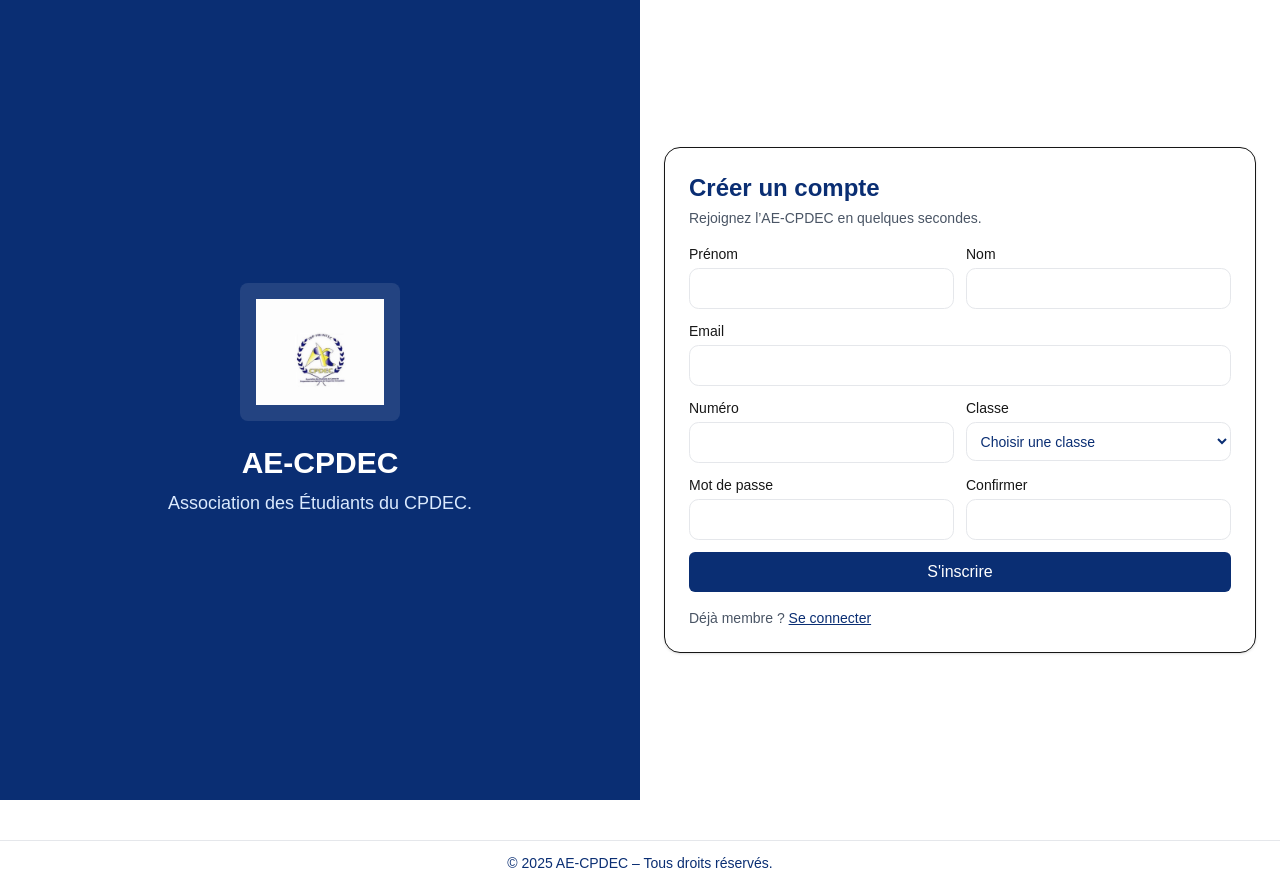
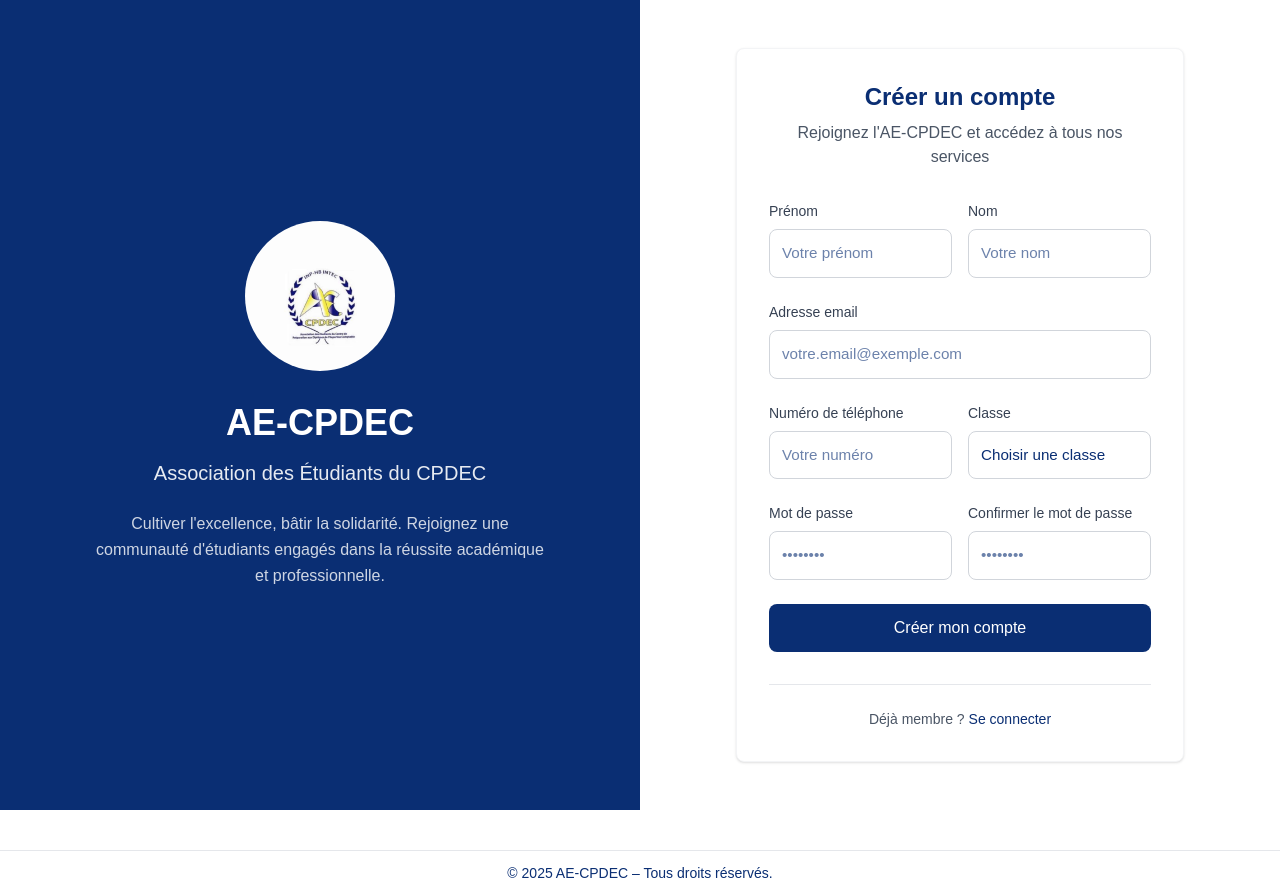
Before and after one commit to Harvyn-dev/ae-cpdec, a Next.js app: page /register in a window 1280 px wide. Built offline with nearby package versions, Linux system fonts and the light colour scheme.

Commit message:
Fix: LOGO

```diff
--- a/src/app/(auth)/layout.tsx
+++ b/src/app/(auth)/layout.tsx
@@ -1,32 +1,47 @@
-// src/app/(auth)/layout.tsx
-import Image from "next/image";
+import type React from "react"
+import Image from "next/image"
 
 export default function AuthLayout({ children }: { children: React.ReactNode }) {
   return (
-    <div className="min-h-screen grid md:grid-cols-2">
-      {/* Colonne visuelle gauche */}
-      <div className="hidden md:flex bg-[#0A2E73] items-center justify-center p-8">
-        <div className="text-center text-white">
-          <div className="mb-6">
-            {/* Place le fichier public/logo.png (ou change le src) */}
+    <div className="min-h-screen bg-gray-50">
+      <div className="min-h-screen grid lg:grid-cols-2">
+        <div className="hidden lg:flex bg-[#0A2E73] items-center justify-center p-12">
+          <div className="text-center text-white">
             <Image
               src="/images/logo.png"
-              alt="AE-CPDEC"
-              width={160}
-              height={160}
-              className="mx-auto rounded-lg p-4 bg-white/10"
+              alt="AE-CPDEC Logo"
+              width={150}
+              height={150}
+              className="mx-auto mb-8 rounded-full object-cover aspect-square"
               priority
             />
+            <h1 className="text-4xl font-bold mb-4">AE-CPDEC</h1>
+            <p className="text-xl text-white/90 mb-6">Association des Étudiants du CPDEC</p>
+            <p className="text-white/80 leading-relaxed max-w-md">
+              Cultiver l'excellence, bâtir la solidarité. Rejoignez une communauté d'étudiants engagés dans la réussite
+              académique et professionnelle.
+            </p>
           </div>
-          <h1 className="text-3xl font-bold mb-2">AE-CPDEC</h1>
-          <p className="text-lg text-blue-100">
-            Association des Étudiants du CPDEC.
-          </p>
+        </div>
+
+        <div className="flex items-center justify-center p-6 lg:p-12 bg-white">
+          <div className="w-full max-w-md">
+            <div className="lg:hidden text-center mb-8">
+              <Image
+                src="/images/logo.png"
+                alt="AE-CPDEC Logo"
+                width={100}
+                height={100}
+                className="mx-auto mb-4"
+                priority
+              />
+              <h1 className="text-2xl font-bold text-[#0A2E73] mb-2">AE-CPDEC</h1>
+              <p className="text-sm text-gray-600">Association des Étudiants du CPDEC</p>
+            </div>
+            {children}
+          </div>
         </div>
       </div>
-
-      {/* Colonne droite : contenu des pages du segment (auth) */}
-      <div className="flex items-center justify-center p-6">{children}</div>
     </div>
-  );
+  )
 }
--- a/src/app/(auth)/login/LoginInner.tsx
+++ b/src/app/(auth)/login/LoginInner.tsx
@@ -1,153 +1,129 @@
-"use client";
-import { signIn } from "next-auth/react";
-import { useRouter, useSearchParams } from "next/navigation";
-import Link from "next/link";
-import { useState } from "react";
+"use client"
+
+import type React from "react"
+
+import { signIn } from "next-auth/react"
+import { useRouter, useSearchParams } from "next/navigation"
+import Link from "next/link"
+import { useState } from "react"
 
 export default function LoginInner() {
-  const router = useRouter();
-  const q = useSearchParams();
-  const [loading, setLoading] = useState(false);
-  const [email, setEmail] = useState("");            // ← NEW: on garde l'email saisi
-  const [error, setError] = useState<string | null>(null);
-
-  const [resending, setResending] = useState(false); // ← NEW: état bouton renvoi
-  const [resentMsg, setResentMsg] = useState<string | null>(null);
+  const router = useRouter()
+  const q = useSearchParams()
+  const [loading, setLoading] = useState(false)
+  const [error, setError] = useState<string | null>(null)
 
   async function onSubmit(e: React.FormEvent<HTMLFormElement>) {
-    e.preventDefault();
-    setError(null);
-    setResentMsg(null);
+    e.preventDefault()
+    setError(null)
 
-    const fd = new FormData(e.currentTarget);
-    const emailForm = String(fd.get("email") || email || "");
-    const password = String(fd.get("password") || "");
+    const fd = new FormData(e.currentTarget)
+    const email = String(fd.get("email") || "")
+    const password = String(fd.get("password") || "")
+    const callbackUrl = q.get("next") || "/"
 
-    setLoading(true);
+    setLoading(true)
     const res = await signIn("credentials", {
       redirect: false,
-      email: emailForm,
+      email,
       password,
-    });
-    setLoading(false);
+      callbackUrl,
+    })
+    setLoading(false)
 
-    if (res?.ok) router.push("/");
-    else if (res?.error === "EMAIL_NOT_VERIFIED") {
-      setError("Votre e-mail n’est pas encore vérifié. Vérifiez votre boîte mail ou renvoyez le lien ci-dessous.");
-    } else {
-      setError(res?.error || "Email ou mot de passe incorrect");
-    }
-  }
-
-  async function resendVerification() {
-    setResentMsg(null);
-    setError(null);
-    // on exige un email non vide
-    const target = email.trim();
-    if (!target) {
-      setError("Renseignez votre e-mail puis cliquez sur « Renvoyer ».");
-      return;
-    }
-
-    try {
-      setResending(true);
-      const res = await fetch("/api/auth/resend-verification", {
-        method: "POST",
-        headers: { "Content-Type": "application/json" },
-        body: JSON.stringify({ email: target }),
-      });
-      // Réponse générique (ok:true même si l'user n'existe pas, par sécurité)
-      if (!res.ok) throw new Error("Impossible d’envoyer l’e-mail pour le moment.");
-      setResentMsg("Si un compte existe, un nouvel e-mail de vérification vient d’être envoyé.");
-    } catch (e: any) {
-      setError(e.message || "Erreur lors de l’envoi.");
-    } finally {
-      setResending(false);
-    }
+    if (res?.ok) router.push(callbackUrl)
+    else setError(res?.error || "Email ou mot de passe incorrect")
   }
 
   return (
-    <div className="bg-white border rounded-2xl p-6 shadow-sm">
-      <h1 className="text-2xl font-bold mb-1 text-[#0A2E73]">Se connecter</h1>
+    <div className="bg-white rounded-lg p-8 shadow-sm border border-gray-100">
+      <div className="text-center mb-8">
+        <h1 className="text-2xl font-semibold mb-2 text-[#0A2E73]">Se connecter</h1>
+        <p className="text-gray-600">Accédez à votre espace AE-CPDEC</p>
+      </div>
 
       {q.get("registered") && (
-        <p className="text-sm text-amber-700 mb-2">
-          Compte créé ✅ — vérifiez votre e-mail pour activer votre compte.
-        </p>
-      )}
-      {q.get("verify") === "ok" && (
-        <p className="text-sm text-green-700 mb-2">E-mail vérifié ✅ Vous pouvez vous connecter.</p>
-      )}
-      {q.get("verify") === "invalid" && (
-        <p className="text-sm text-red-600 mb-2">Lien invalide ou expiré. Vous pouvez renvoyer l’e-mail ci-dessous.</p>
+        <div className="bg-green-50 border border-green-200 rounded-lg p-3 mb-4">
+          <p className="text-sm text-green-700">✓ Compte créé avec succès. Vous pouvez vous connecter.</p>
+        </div>
       )}
 
-      <form className="grid gap-3" onSubmit={onSubmit} autoComplete="on">
-        <label className="text-sm">
-          Email
+      <form className="space-y-6" onSubmit={onSubmit} autoComplete="on">
+        <div className="space-y-2">
+          <label className="text-sm font-medium text-gray-700">Email</label>
           <input
             name="email"
             type="email"
             inputMode="email"
             autoComplete="email"
-            className="input"
+            className="input-clean"
+            placeholder="votre@email.com"
             required
-            value={email}
-            onChange={(e) => setEmail(e.target.value)}   // ← NEW: on contrôle l'email
           />
-        </label>
-        <label className="text-sm">
-          Mot de passe
-          <input name="password" type="password" autoComplete="current-password" className="input" required />
-        </label>
+        </div>
 
-        {error && <p className="text-sm text-red-600">{error}</p>}
-        {resentMsg && <p className="text-sm text-green-700">{resentMsg}</p>}
+        <div className="space-y-2">
+          <label className="text-sm font-medium text-gray-700">Mot de passe</label>
+          <input
+            name="password"
+            type="password"
+            autoComplete="current-password"
+            className="input-clean"
+            placeholder="••••••••"
+            required
+          />
+        </div>
+
+        {error && (
+          <div className="bg-red-50 border border-red-200 rounded-lg p-3">
+            <p className="text-sm text-red-600">{error}</p>
+          </div>
+        )}
 
         <button
           disabled={loading}
-          className="bg-[#0A2E73] hover:brightness-110 text-white rounded-md py-2 transition disabled:opacity-60"
+          className="w-full bg-[#0A2E73] hover:bg-[#0A2E73]/90 text-white font-medium rounded-lg py-3 px-4 transition-colors duration-200 disabled:opacity-60 disabled:cursor-not-allowed"
         >
           {loading ? "Connexion..." : "Se connecter"}
         </button>
       </form>
 
-      {/* Lien et bouton de renvoi */}
-      <div className="mt-4 flex items-center justify-between text-sm">
-        <Link href="/register" className="text-[#0A2E73] underline">
-          Créer un compte
-        </Link>
-        <Link href="/forgot" className="text-[#0A2E73] underline">
-          Mot de passe oublié ?
-        </Link>
-      </div>
-
-      <div className="mt-3">
-        <button
-          type="button"
-          onClick={resendVerification}
-          disabled={resending}
-          className="text-sm text-[#0A2E73] underline disabled:opacity-60"
-        >
-          {resending ? "Envoi..." : "Renvoyer l’e-mail de vérification"}
-        </button>
+      <div className="mt-8 pt-6 border-t border-gray-200">
+        <div className="flex items-center justify-between text-sm">
+          <Link
+            href="/register"
+            className="text-[#0A2E73] hover:text-[#E9C823] font-medium transition-colors duration-200"
+          >
+            Créer un compte
+          </Link>
+          <Link
+            href="/forgot"
+            className="text-[#0A2E73] hover:text-[#E9C823] font-medium transition-colors duration-200"
+          >
+            Mot de passe oublié ?
+          </Link>
+        </div>
       </div>
 
       <style jsx>{`
-        .input {
+        .input-clean {
           width: 100%;
-          border: 1px solid #e5e7eb;
-          border-radius: 0.6rem;
-          padding: 0.6rem;
-          margin-top: 0.25rem;
+          border: 1px solid #d1d5db;
+          border-radius: 0.5rem;
+          padding: 0.75rem;
           background: #fff;
           color: #111827;
+          transition: border-color 0.2s ease;
+          font-size: 0.95rem;
         }
-        .input:focus {
-          outline: 2px solid #0a2e73;
-          outline-offset: 2px;
+        .input-clean:focus {
+          outline: none;
+          border-color: #0A2E73;
+        }
+        .input-clean::placeholder {
+          color: #9ca3af;
         }
       `}</style>
     </div>
-  );
+  )
 }
--- a/src/app/(auth)/register/page.tsx
+++ b/src/app/(auth)/register/page.tsx
@@ -1,7 +1,9 @@
-"use client";
-import { useRouter } from "next/navigation";
-import { useState } from "react";
-import Link from "next/link";
+"use client"
+import { useRouter } from "next/navigation"
+import type React from "react"
+
+import { useState } from "react"
+import Link from "next/link"
 
 const CLASSES = [
   "DCG première année",
@@ -9,23 +11,23 @@ const CLASSES = [
   "DCG troisième année",
   "DSCG première année",
   "DSCG deuxième année",
-];
+]
 
 export default function RegisterPage() {
-  const r = useRouter();
-  const [loading, setLoading] = useState(false);
-  const [error, setError] = useState<string | null>(null);
+  const r = useRouter()
+  const [loading, setLoading] = useState(false)
+  const [error, setError] = useState<string | null>(null)
 
   async function onSubmit(e: React.FormEvent<HTMLFormElement>) {
-    e.preventDefault();
-    setError(null);
-    const fd = new FormData(e.currentTarget);
-    const data = Object.fromEntries(fd.entries()) as any;
+    e.preventDefault()
+    setError(null)
+    const fd = new FormData(e.currentTarget)
+    const data = Object.fromEntries(fd.entries()) as any
     if (data.password !== data.confirm) {
-      setError("Les mots de passe ne correspondent pas.");
-      return;
+      setError("Les mots de passe ne correspondent pas.")
+      return
     }
-    setLoading(true);
+    setLoading(true)
     try {
       const res = await fetch("/api/auth/register", {
         method: "POST",
@@ -35,79 +37,122 @@ export default function RegisterPage() {
           lastName: data.lastName,
           email: data.email,
           phone: data.phone,
-          className: data.className, // <- select
+          className: data.className,
           password: data.password,
         }),
-      });
-      if (!res.ok) throw new Error((await res.json())?.error || "Erreur d'inscription");
-      r.push("/login?registered=1");
+      })
+      if (!res.ok) throw new Error((await res.json())?.error || "Erreur d'inscription")
+      r.push("/login?registered=1")
     } catch (e: any) {
-      setError(e.message);
+      setError(e.message)
     } finally {
-      setLoading(false);
+      setLoading(false)
     }
   }
 
   return (
-    <div className="bg-white border rounded-2xl p-6 shadow-sm">
-      <h1 className="text-2xl font-bold mb-1 text-[#0A2E73]">Créer un compte</h1>
-      <p className="text-sm text-gray-600 mb-4">Rejoignez l’AE-CPDEC en quelques secondes.</p>
+    <div className="bg-white rounded-lg p-8 shadow-sm border border-gray-100">
+      <div className="text-center mb-8">
+        <h1 className="text-2xl font-semibold mb-2 text-[#0A2E73]">Créer un compte</h1>
+        <p className="text-gray-600">Rejoignez l'AE-CPDEC et accédez à tous nos services</p>
+      </div>
 
-      <form className="grid grid-cols-2 gap-3" onSubmit={onSubmit}>
-        <label className="col-span-1 text-sm">
-          Prénom
-          <input name="firstName" className="input" required />
-        </label>
-        <label className="col-span-1 text-sm">
-          Nom
-          <input name="lastName" className="input" required />
-        </label>
+      <form className="space-y-6" onSubmit={onSubmit}>
+        <div className="grid grid-cols-1 md:grid-cols-2 gap-4">
+          <div className="space-y-2">
+            <label className="text-sm font-medium text-gray-700 block">Prénom</label>
+            <input name="firstName" placeholder="Votre prénom" className="input-simple" required />
+          </div>
 
-        <label className="col-span-2 text-sm">
-          Email
-          <input type="email" name="email" className="input" required />
-        </label>
+          <div className="space-y-2">
+            <label className="text-sm font-medium text-gray-700 block">Nom</label>
+            <input name="lastName" placeholder="Votre nom" className="input-simple" required />
+          </div>
+        </div>
 
-        <label className="col-span-1 text-sm">
-          Numéro
-          <input name="phone" className="input" required />
-        </label>
+        <div className="space-y-2">
+          <label className="text-sm font-medium text-gray-700 block">Adresse email</label>
+          <input type="email" name="email" placeholder="votre.email@exemple.com" className="input-simple" required />
+        </div>
 
-        <label className="col-span-1 text-sm">
-          Classe
-          <select name="className" className="input" required defaultValue="">
-            <option value="" disabled>Choisir une classe</option>
-            {CLASSES.map(c => <option key={c} value={c}>{c}</option>)}
-          </select>
-        </label>
+        <div className="grid grid-cols-1 md:grid-cols-2 gap-4">
+          <div className="space-y-2">
+            <label className="text-sm font-medium text-gray-700 block">Numéro de téléphone</label>
+            <input name="phone" placeholder="Votre numéro" className="input-simple" required />
+          </div>
 
-        <label className="col-span-1 text-sm">
-          Mot de passe
-          <input type="password" name="password" className="input" required />
-        </label>
-        <label className="col-span-1 text-sm">
-          Confirmer
-          <input type="password" name="confirm" className="input" required />
-        </label>
+          <div className="space-y-2">
+            <label className="text-sm font-medium text-gray-700 block">Classe</label>
+            <select name="className" className="input-simple appearance-none bg-white" required defaultValue="">
+              <option value="" disabled>
+                Choisir une classe
+              </option>
+              {CLASSES.map((c) => (
+                <option key={c} value={c}>
+                  {c}
+                </option>
+              ))}
+            </select>
+          </div>
+        </div>
 
-        {error && <p className="col-span-2 text-sm text-red-600">{error}</p>}
+        <div className="grid grid-cols-1 md:grid-cols-2 gap-4">
+          <div className="space-y-2">
+            <label className="text-sm font-medium text-gray-700 block">Mot de passe</label>
+            <input type="password" name="password" placeholder="••••••••" className="input-simple" required />
+          </div>
 
-        <button disabled={loading}
-          className="col-span-2 bg-[#0A2E73] hover:brightness-110 text-white rounded-md py-2 transition">
-          {loading ? "Création..." : "S'inscrire"}
+          <div className="space-y-2">
+            <label className="text-sm font-medium text-gray-700 block">Confirmer le mot de passe</label>
+            <input type="password" name="confirm" placeholder="••••••••" className="input-simple" required />
+          </div>
+        </div>
+
+        {error && (
+          <div className="p-4 bg-red-50 border border-red-200 rounded-lg">
+            <p className="text-sm text-red-800 font-medium">{error}</p>
+          </div>
+        )}
+
+        <button
+          disabled={loading}
+          className="w-full bg-[#0A2E73] hover:bg-[#0A2E73]/90 text-white rounded-lg py-3 px-4 font-medium transition-colors duration-200 disabled:opacity-60 disabled:cursor-not-allowed"
+        >
+          {loading ? "Création..." : "Créer mon compte"}
         </button>
       </form>
 
-      <p className="mt-4 text-sm text-gray-600">
-        Déjà membre ?{" "}
-        <Link href="/login" className="text-[#0A2E73] font-medium underline">Se connecter</Link>
-      </p>
+      <div className="mt-8 pt-6 border-t border-gray-200 text-center">
+        <p className="text-sm text-gray-600">
+          Déjà membre ?{" "}
+          <Link
+            href="/login"
+            className="text-[#0A2E73] font-medium hover:text-[#E9C823] transition-colors duration-200"
+          >
+            Se connecter
+          </Link>
+        </p>
+      </div>
 
       <style jsx>{`
-        .input{width:100%;border:1px solid #e5e7eb;border-radius:.6rem;padding:.6rem;margin-top:.25rem}
-        .input:focus{outline:2px solid #0A2E73; outline-offset:2px}
+        .input-simple {
+          width: 100%;
+          border: 1px solid #d1d5db;
+          border-radius: 0.5rem;
+          padding: 0.75rem;
+          background: #fff;
+          color: #111827;
+          font-size: 0.95rem;
+          transition: border-color 0.2s ease;
+        }
+        .input-simple:focus {
+          outline: none;
+          border-color: #0A2E73;
+        }
+        .input-simple::placeholder {
+          color: #9ca3af;
+        }
       `}</style>
     </div>
-  );
-
+  )
 }
--- /dev/null
+++ b/src/lib/hash.ts
@@ -0,0 +1,6 @@
+// src/lib/hash.ts
+import crypto from "crypto";
+
+export function sha256(input: string) {
+  return crypto.createHash("sha256").update(input).digest("hex");
+}
```
Also changed, not shown: src/app/api/auth/register/route.ts (+9 -4 lines).
